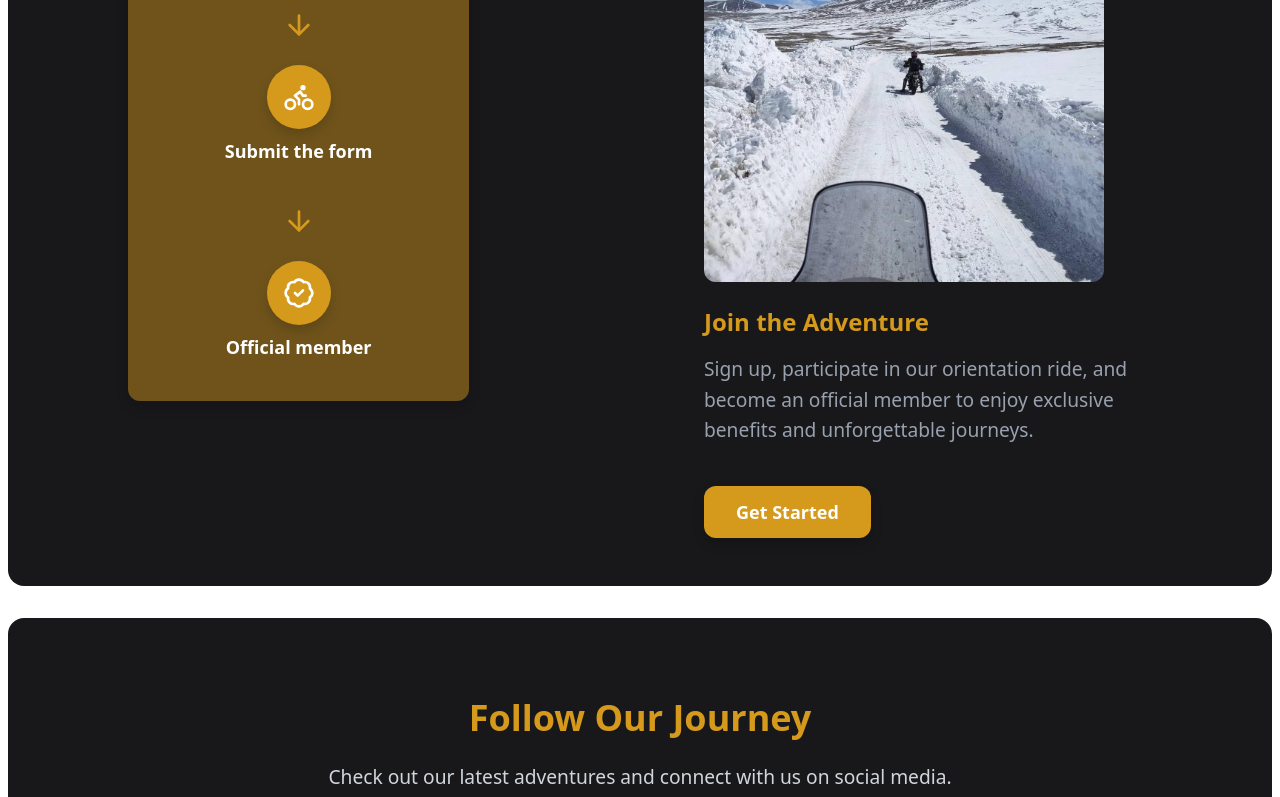
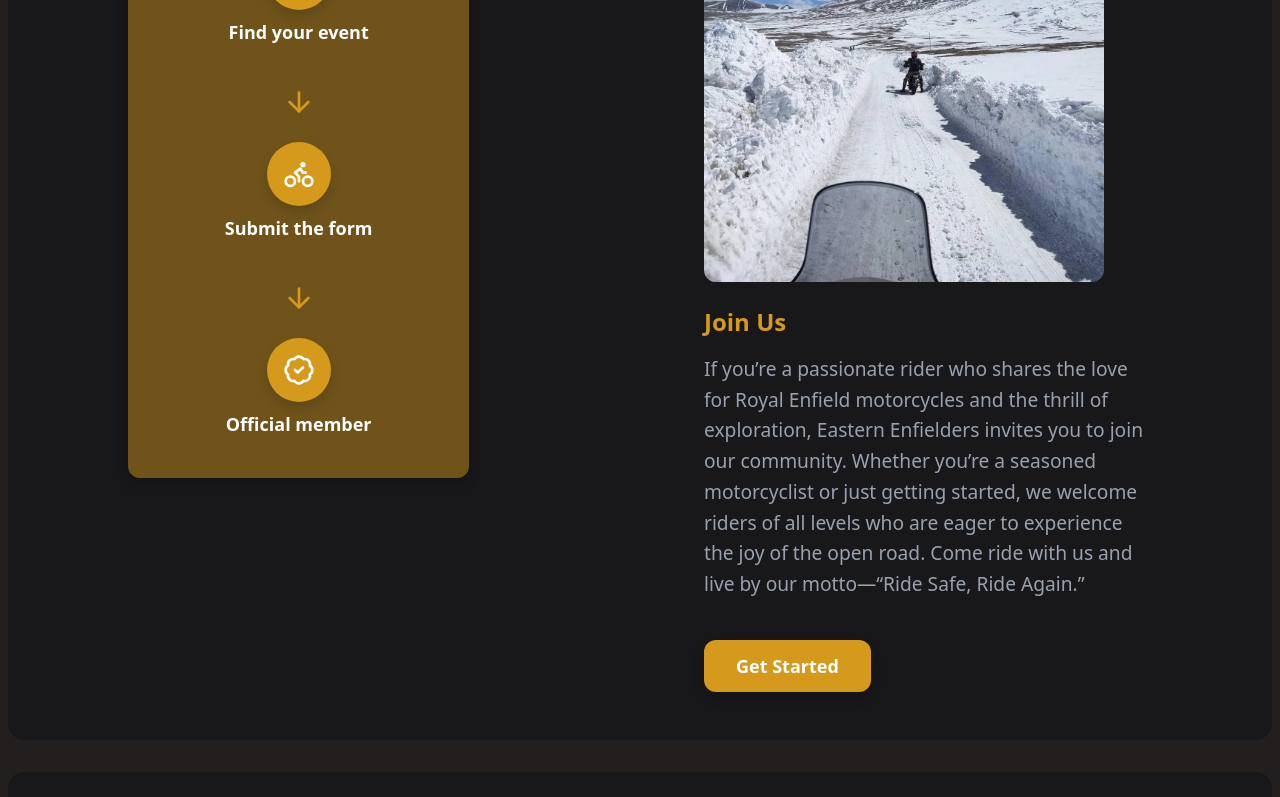
Before and after one commit to ankanganguly24/motorcycleclub, a Next.js app: page / in a window 1280 px wide. Shown: the part 5236-6033 px from the top of the page. Built offline with nearby package versions, Linux system fonts and the light colour scheme; no server answers.

Commit message:
Update Joining Process section content and adjust global styles for dark mode

```diff
--- a/app/components/home/JoiningProcess.jsx
+++ b/app/components/home/JoiningProcess.jsx
@@ -38,10 +38,10 @@ export default function HowToJoin() {
         {/* Right Side: Title, Text, and Button */}
         <div className="max-w-md text-center md:text-left md:ml-12">
             <Image src="/whatsappimages/image2.jpeg" alt="Join Us" width={400} height={400} className="rounded-lg mb-6" />
-          <h3 className="text-2xl font-bold text-primary">Join the Adventure</h3>
+          <h3 className="text-2xl font-bold text-primary">Join Us</h3>
           <p className="text-gray-400 mt-4">
-            Sign up, participate in our orientation ride, and become an official member
-            to enjoy exclusive benefits and unforgettable journeys.
+          If you’re a passionate rider who shares the love for Royal Enfield motorcycles and the thrill of exploration, Eastern Enfielders invites you to join our community. Whether you’re a seasoned motorcyclist or just getting started, we welcome riders of all levels who are eager to experience the joy of the open road.
+          Come ride with us and live by our motto—“Ride Safe, Ride Again.”
           </p>
           <Link href="/events" className="mt-6">
           <Button className="mt-6 bg-primary text-white px-8 py-3 rounded-lg shadow-lg hover:bg-primary-dark" >
--- a/app/globals.css
+++ b/app/globals.css
@@ -17,16 +17,8 @@
     --font-sans: var(--font-geist-sans);
 
     /* 🎨 Theme */
-    --background: var(--color-white);
-    --foreground: var(--color-dark);
-  }
-
-  /* 🌙 Dark Mode */
-  @media (prefers-color-scheme: dark) {
-    :root {
-      --background: var(--color-dark);
-      --foreground: var(--color-white);
-    }
+    --background: var(--color-dark);
+    --foreground: var(--color-white);
   }
 
   /* ✨ Global Styles */
```
